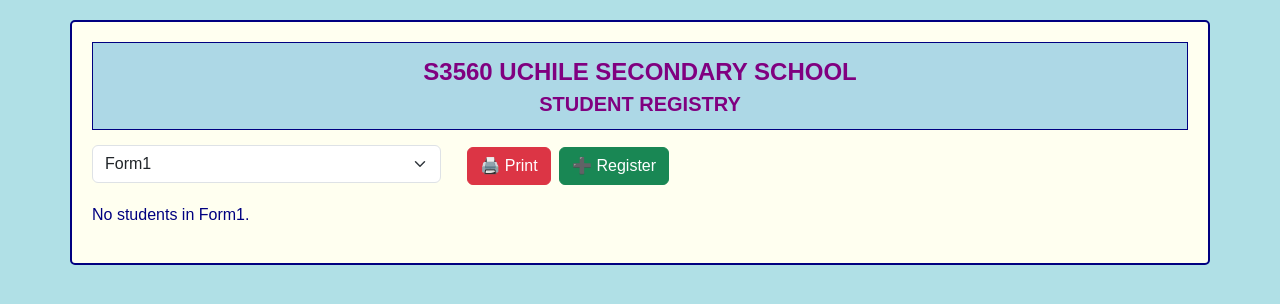
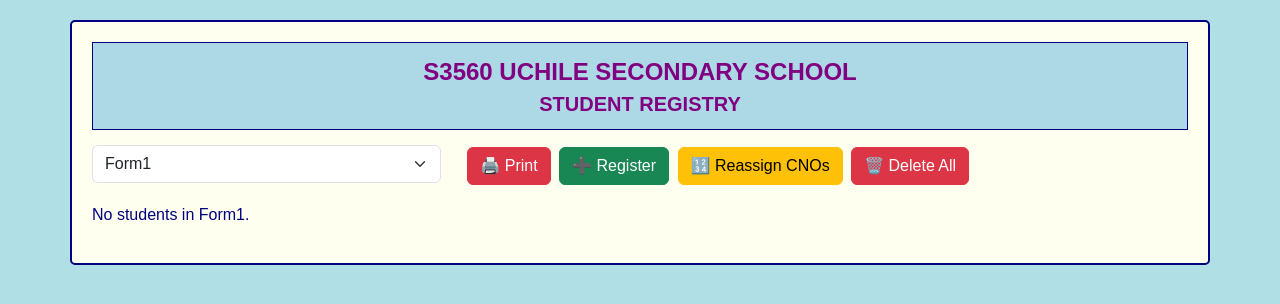
Before and after one commit to Kabaratachris/student-results-management-system, a Flask app: page /registry in a window 1280 px wide. Shown: the part 56-360 px from the top of the page. Run offline with Flask 3, Linux system fonts and the light colour scheme; a user stored in the database is signed in.

Commit message:
Added delete all students, reassign CNO alphabetical order

```diff
--- a/app.py
+++ b/app.py
@@ -177,44 +177,49 @@ def process_student_results(student_id, exam_id):
 # CNO
 # -------------------------------------------------------------------
 def reassign_cno(class_name, school_prefix='S3560'):
-    """Assign CNOs only to students in a class who don't have one."""
+    """Reassign CNOs in alphabetical order: Female A-Z first, then Male A-Z.
+    Only affects students without CNO or with duplicate CNOs."""
+
+    # Get all students in class, ordered: Female A-Z, then Male A-Z
     students = Student.query.filter_by(
         current_class=class_name,
         is_deleted=False
-    ).order_by(Student.id).all()
+    ).order_by(
+        Student.sex.desc(),  # 'M' < 'F' so desc puts Females first
+        Student.first_name.asc(),
+        Student.middle_name.asc(),
+        Student.last_name.asc()
+    ).all()
 
+    # Determine starting number
     if class_name in ['Form5', 'Form6']:
-        start = 501
+        start_number = 501
     else:
-        start = 1
+        start_number = 1
 
-    # Find highest existing CNO in THIS class
+    # Find highest existing CNO in this class
     for s in students:
-        if s.cno:
+        if s.cno and s.cno.startswith(f'{school_prefix}-'):
             try:
                 num = int(s.cno.split('-')[1])
-                if num >= start:
-                    start = num + 1
+                if num >= start_number:
+                    start_number = num + 1
             except:
                 pass
 
-    # Only assign to students without CNO
+    # Assign CNOs to students without one
     assigned = 0
     for s in students:
-        if not s.cno:
-            s.cno = f"{school_prefix}-{start:04d}"
-            start += 1
+        if not s.cno or str(s.cno).strip() == '':
+            s.cno = f"{school_prefix}-{start_number:04d}"
+            start_number += 1
             assigned += 1
 
     if assigned > 0:
         db.session.commit()
-        print(f"{class_name}: {assigned} CNOs assigned, next: {school_prefix}-{start:04d}")
+        print(f"{class_name}: {assigned} CNOs assigned in alphabetical order")
 
-    db.session.commit()
-
-    # Print summary
-    count = len([s for s in students if s.cno])
-    print(f"{class_name}: CNOs from {school_prefix}-{start_number:04d} to {school_prefix}-{current-1:04d} ({count} students)")
+    return assigned
 
 # -------------------------------------------------------------------
 # Display Helpers
@@ -499,6 +504,13 @@ def register_student():
                     db.session.add(StudentSubjectRegistration(student_id=student.id, subject_id=subj.id))
 
             db.session.commit()
+
+            # Auto-assign CNO if student has none
+            if not student.cno or str(student.cno).strip() == '':
+                reassign_cno(student.current_class)
+
+            flash('Student registered successfully with subjects and CNO auto-assigned.')
+            return redirect(url_for('admin_dashboard'))
             flash('Student registered.')
             return redirect(url_for('registry'))
         except Exception as e:
@@ -1172,6 +1184,48 @@ def all_students_list():
     return send_file(pdf, mimetype='application/pdf', download_name='all_students.pdf')
 
 # -------------------------------------------------------------------
+# Reassign CNOs for a Class
+# -------------------------------------------------------------------
+@app.route('/reassign_cno/<class_name>')
+@login_required
+def reassign_cno_route(class_name):
+    if current_user.role != 'admin':
+        abort(403)
+
+    count = reassign_cno(class_name)
+
+    if count > 0:
+        flash(f'{count} CNOs assigned in {class_name} (Female A-Z, Male A-Z).')
+    else:
+        flash(f'All students in {class_name} already have CNOs.')
+
+    return redirect(url_for('registry'))
+
+# -------------------------------------------------------------------
+# Delete All Students in a Class
+# -------------------------------------------------------------------
+@app.route('/delete_all_students/<class_name>')
+@login_required
+def delete_all_students(class_name):
+    if current_user.role != 'admin':
+        abort(403)
+
+    students = Student.query.filter_by(
+        current_class=class_name,
+        is_deleted=False
+    ).all()
+
+    count = 0
+    for student in students:
+        student.is_deleted = True
+        student.deleted_at = datetime.utcnow()
+        count += 1
+
+    db.session.commit()
+    flash(f'{count} students from {class_name} moved to trash.')
+    return redirect(url_for('registry'))
+
+# -------------------------------------------------------------------
 # Run
 # -------------------------------------------------------------------
 if __name__ == '__main__':
--- a/templates/registry.html
+++ b/templates/registry.html
@@ -12,10 +12,16 @@
                 {% for c in classes %}<option value="{{ c }}" {% if c==selected_class %}selected{% endif %}>{{ c }}</option>{% endfor %}
             </select>
         </div>
-        <div class="col-md-4">
-            <button onclick="window.print()" class="btn btn-danger" type="button">🖨️ Print</button>
-            <a href="{{ url_for('register_student') }}" class="btn btn-success">➕ Register</a>
-        </div>
+        <div class="col-md-8">
+    <button onclick="window.print()" class="btn btn-danger" type="button">🖨️ Print</button>
+    <a href="{{ url_for('register_student') }}" class="btn btn-success">➕ Register</a>
+    <a href="{{ url_for('reassign_cno_route', class_name=selected_class) }}" class="btn btn-warning">🔢 Reassign CNOs</a>
+    <a href="{{ url_for('delete_all_students', class_name=selected_class) }}"
+       class="btn btn-danger"
+       onclick="return confirm('DELETE ALL students in {{ selected_class }}? This cannot be undone!')">
+        🗑️ Delete All
+    </a>
+</div>
     </div>
 </form>
 
```
